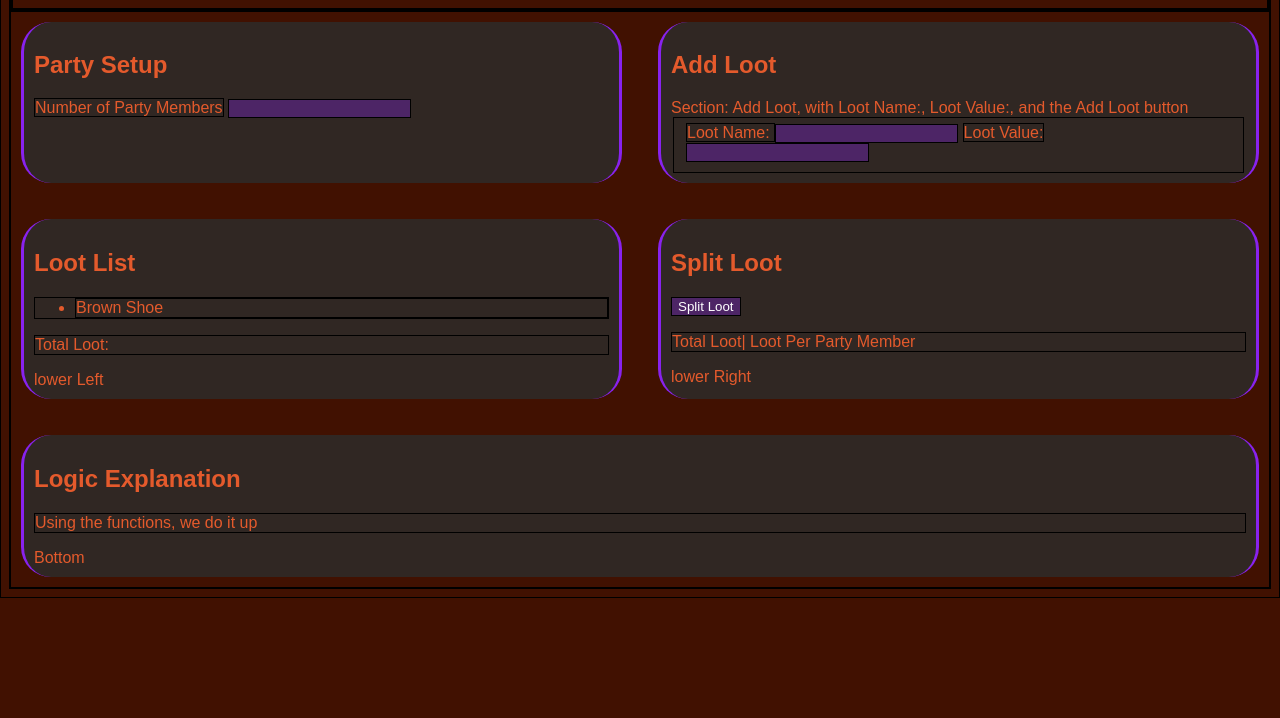
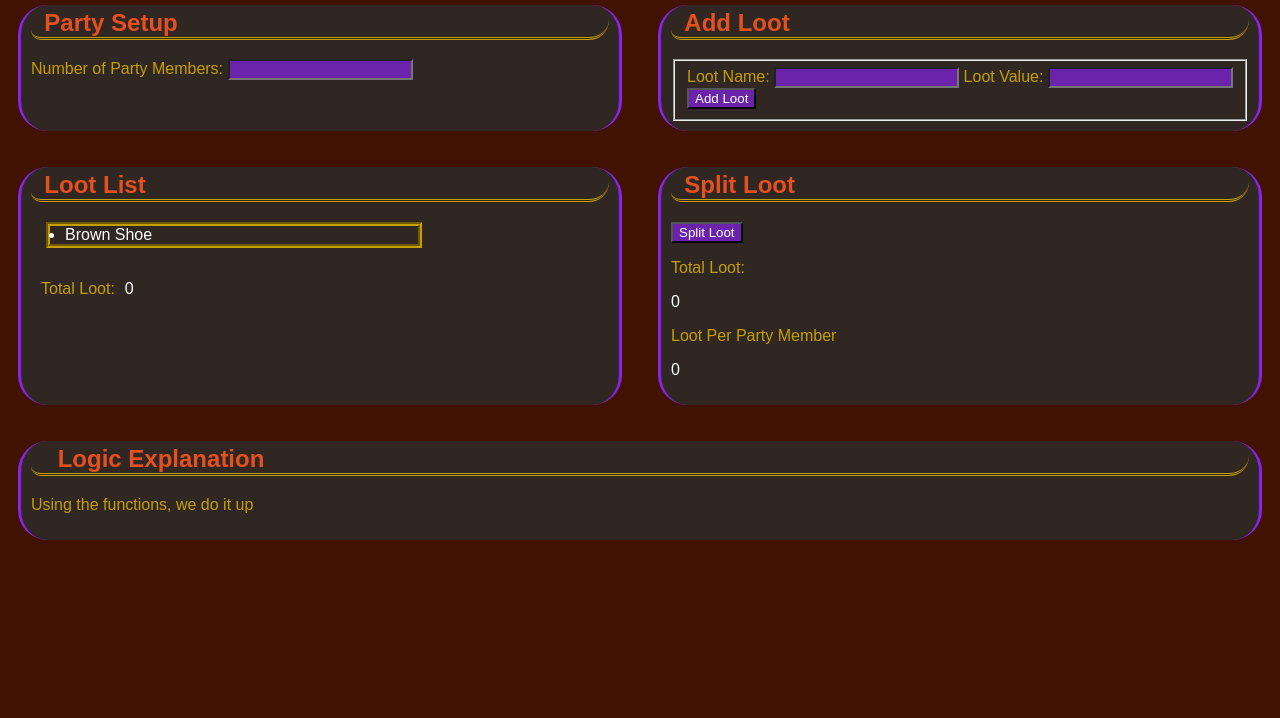
Before and after one commit to CMP-p/DungeonLootSplitterPhase1, a plain HTML site: page index.html in a window 1280 px wide. Shown: the part 82-800 px from the top of the page. Drawn offline with Linux system fonts and the light colour scheme.

Commit message:
Finishes CSS &HTML

```diff
--- a/css/style.css
+++ b/css/style.css
@@ -6,10 +6,14 @@
 * {
     box-sizing: border-box;
     font-family: Arial, sans-serif;
-    border: 1px solid black;
+    /* border: 1px solid black; */
 }
 
-h1 {
+header {
+    box-sizing: border-box;
+}
+
+h1 { /*tite*/
     text-align: center;
     color: rgb(195, 159, 0);
     font-size: 25px;
@@ -20,17 +24,22 @@ h1 {
     padding: 5px;
 }
 
+
 h2 {
     border: none;
+    border-bottom: 3px double rgb(195, 159, 0);
+    border-radius: 20px 10px;
+    margin-top: 4px;
+    color: rgb(229, 80, 31);
 }
 
 body {
     background-color: rgb(65, 17, 1);
-    color: rgb(228, 90, 44);
+    color: rgb(195, 159, 0);
 }
 
-header {
-    border: solid black;
+.display {
+    color: #fff;
 }
 
 main {
@@ -42,19 +51,36 @@ section {
     background-color: #1565;
     margin: 10px;
     border: 3px solid #82e;
-    border-top: none;
-    border-bottom: none;
+    border-top: 1px;
+    border-bottom: 1px;
     border-radius: 30px;
     margin: 10px;
     padding: 10px;
+    padding-top: 0px;
+}
+div.totals {
+    display: flex;
+    flex-direction: row;
+    gap: 10px;
+    padding-left: 10px;
 }
 .panel {
     content: attr(); /*empty*/
 }
+ul#itemsList {
+    border: groove rgb(195, 159, 0) 4px;
+    max-width: 65%;
+    padding-left: 15px;
+    margin-left: 15px;
+}
 
 input {
+    background-color: #82Ea;
+    color: #fff;
+}
+
+input:active {
     background-color: #82e5;
-    color: #fff;
 }
 
 @media (min-width: 768px) {
@@ -68,64 +94,6 @@ input {
         grid-column: span 2;
     }
 }
-
-/*
-fieldset {
-    background-color: #1565;
-}
-legend {
-    color: white;
-    font-weight: bold;
-}
-
-label {
-    color: white;
-}
-
-input {
-    font-family: Arial, Helvetica, sans-serif;
-}
-
-h2 {
-    color: rgb(228, 90, 44);
-}
-
-p {
-    color: #fff;
-}
-
-ul {
-    text-align: left;
-}
-
-li {
-    color: white;
-}
-
-
-section.totalValue {
-    display: flex;
-    flex-direction: row;
-
-    border-bottom: 3px solid #a42;
-    align-items: center;
-}
-p#totalValue{
-    padding: 0px;
-}
-
-section.message {
-    margin-top: 10px;
-    border: 1px solid yellow;
-    margin: 10px;
-    text-align: center;
-}
-section.message p {
-    color: gray;
-    font-size: 20px;
-    margin: 10px;
-}
- */
 
 CANVAS.INSTRUCTION#BELOW {
     text-decoration: solid;
--- a/index.html
+++ b/index.html
@@ -23,44 +23,45 @@ Section: Logic Explanation, written in your own words -->
 
     <main>
         <section class="panel">
-            <h2>Party Setup</h2>
-            <label for="partyMembers">Number of Party Members</label>
+            <h2>  Party Setup</h2>
+            <label for="partyMembers">Number of Party Members: </label>
             <input type="number" id="partyMembers" name="partyMembers">
-
         </section>
 
         <section class="panel">
-            <h2>Add Loot</h2>
-            Section: Add Loot, with Loot Name:, Loot Value:, and the Add Loot button
+            <h2>  Add Loot</h2>
             <fieldset>
                 <label for="lootName">Loot Name: </label>
                 <input type="text" id="lootName" name="AddLoot" >
                 <label for="lootValue">Loot Value: </label>
                 <input type="number" id="lootValue" name="lootValue">
+                <input id="submitButton" type="button" value="Add Loot">
             </fieldset>
-
         </section>
 
         <section class="panel">
-            <h2>Loot List</h2>
-            <ul id="lootList">
+            <h2>  Loot List</h2>
+            <ul id="itemsList" class="display">
                 <li>Brown Shoe</li>
             </ul>
-            <p>Total Loot: </p>
-            lower Left
+            <div class="totals">
+                <p>Total Loot: </p>
+                <p id="totalValue" class="display">0</p>
+            </div>
         </section>
 
         <section class="panel">
-            <h2>Split Loot</h2>
+            <h2>  Split Loot</h2>
             <input id="submitButton" type="button" value="Split Loot">
-            <p>Total Loot| Loot Per Party Member</p>
-            lower Right
+            <p>Total Loot: </p>
+            <p id="partyTotalValue" class="display">0</p>
+            <p>Loot Per Party Member</p>
+            <p id="perMember" class="display">0</p>
         </section>
 
         <section class="reflection">
-            <h2>Logic Explanation</h2>
-            <p>Using the functions, we do it up</p>
-            Bottom
+            <h2>    Logic Explanation</h2>
+            <p id="Message">Using the functions, we do it up</p>
         </section>
     </main>
 </body>
--- a/js/script.js
+++ b/js/script.js
@@ -16,7 +16,7 @@ submitButton.addEventListener('click', updateDom)
 
 function updateDom() {
     const name = document.getElementById('lootName').value
-    const value = parseInt(document.getElementById('lootValue').value)
+    const value = parseFloat(document.getElementById('lootValue').value)
     const message = document.getElementById('Message')
     const ulItems = document.getElementById('itemsList')
     const totalValue = document.getElementById('totalValue')
```
